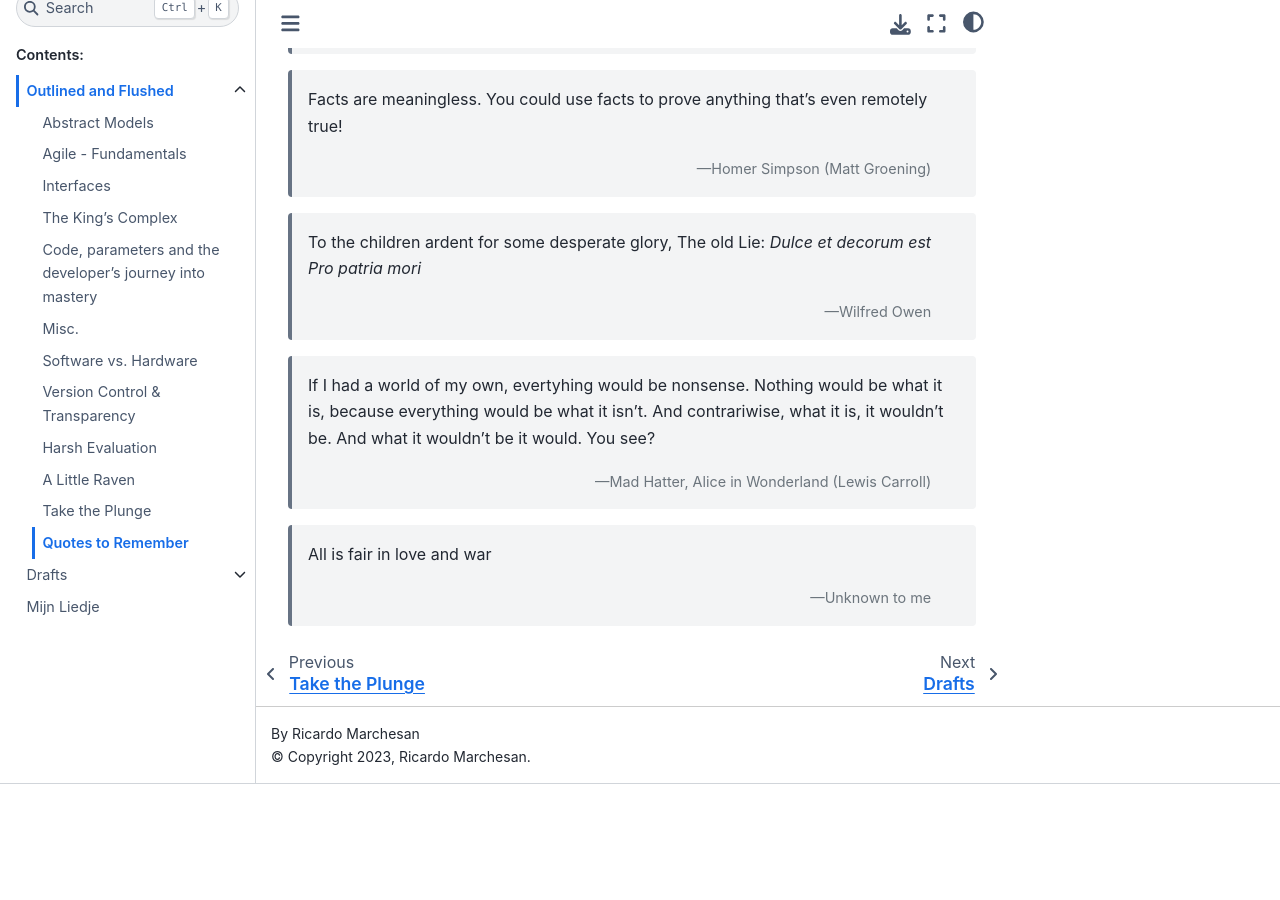
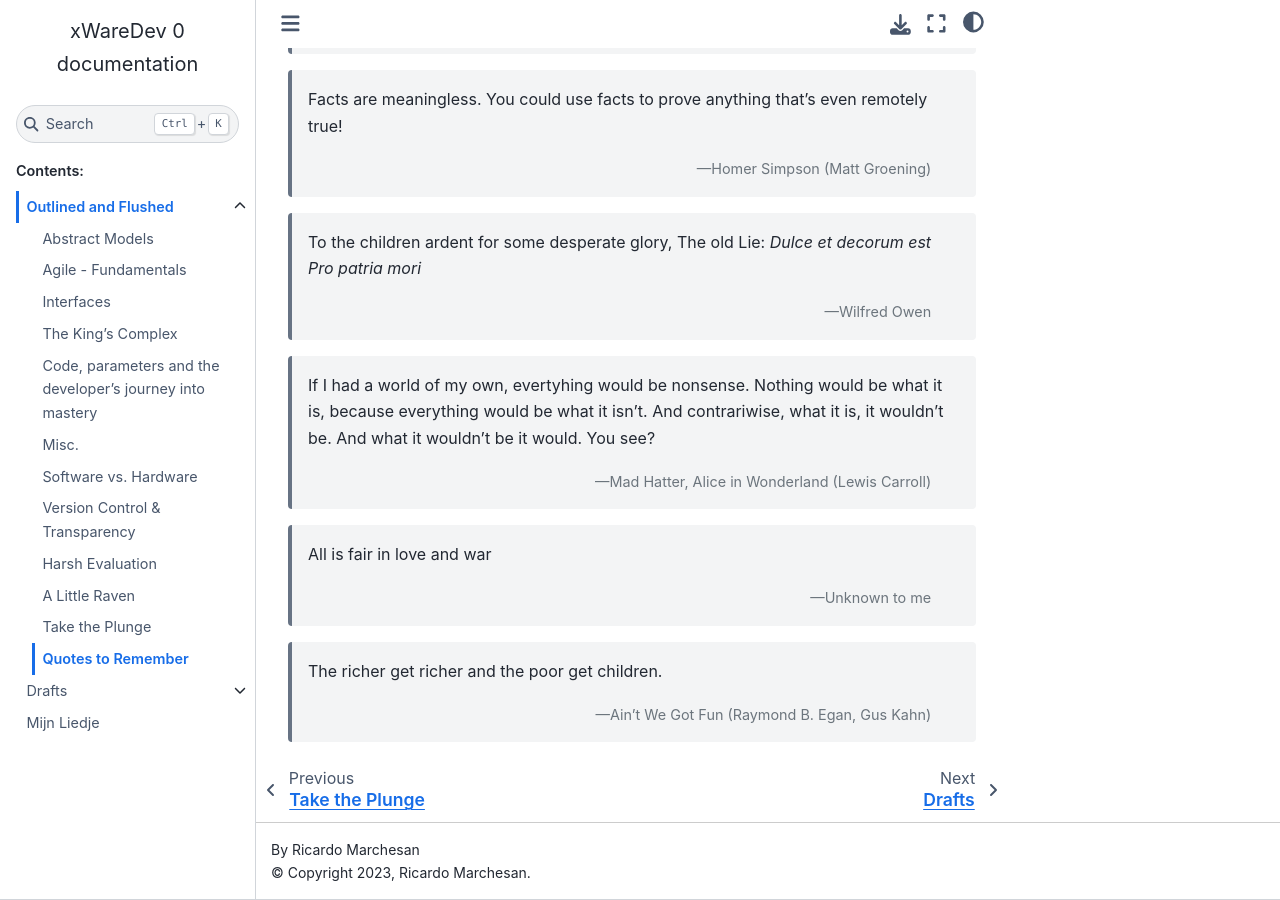
Before and after one commit to rikardonm/betina, a Sphinx documentation site: the page built from source/outlined/quotes_to_remember.rst, in a window 1280 px wide and 900 px high, scrolled down 602 px. Built offline with Sphinx 7.4.7 and the Sphinx Book theme 1.1.4, drawn with Linux system fonts in a browser that asks for light colours; before the commit the page ends 1386 px from its top, so only the background shows below that.

Commit message:
Add quote

```diff
--- a/source/outlined/quotes_to_remember.rst
+++ b/source/outlined/quotes_to_remember.rst
@@ -40,3 +40,7 @@
     All is fair in love and war
 
     -- Unknown to me
+
+    The richer get richer and the poor get children.
+
+    -- Ain't We Got Fun (Raymond B. Egan, Gus Kahn)
```
